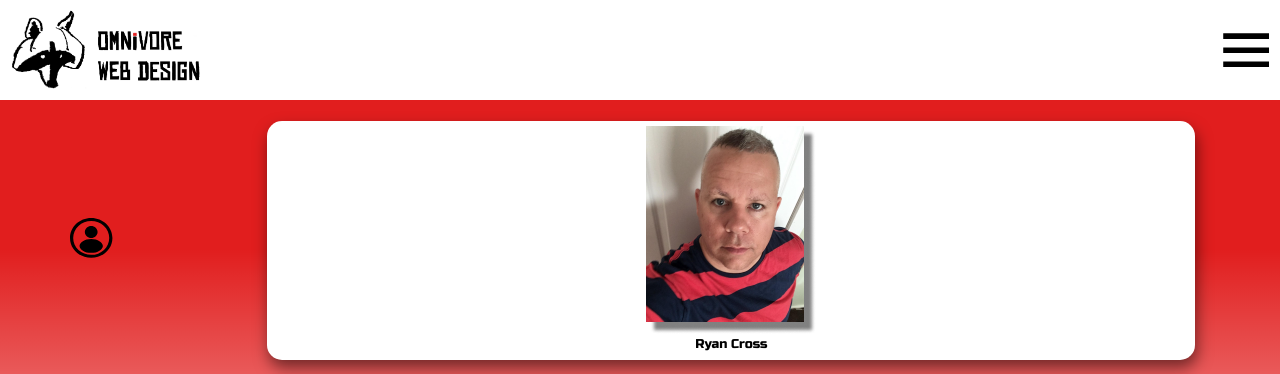
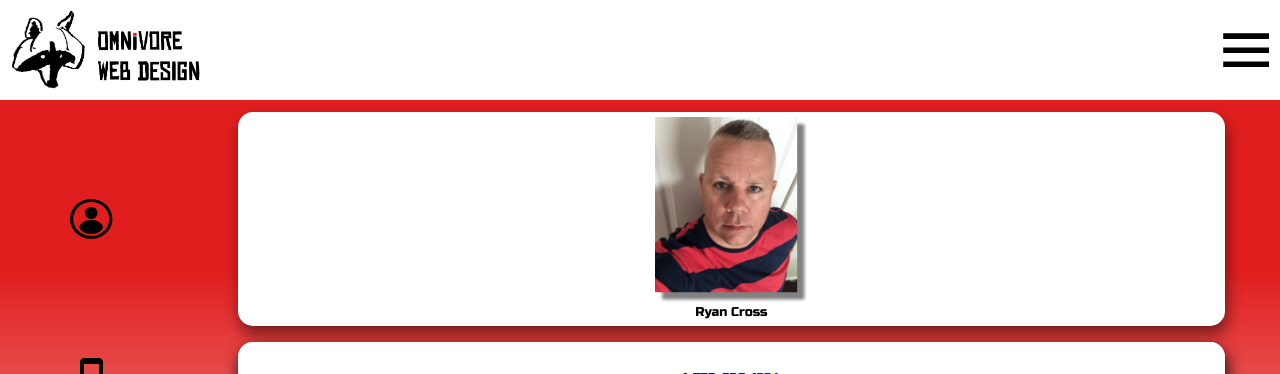
Before and after one commit to Ryan-Cross/omnivore, a Python web app: template templates/contact.html in a window 1280 px wide. Shown: the top 374 px of the page. Run offline with Jinja, Linux system fonts and the light colour scheme; the template is opened without the code that fills it, so the values that code supplies are empty; some libraries are stand-ins or nearby versions; some web fonts are replaced.

Commit message:
reworked contact page ..map ok

```diff
--- a/static/contactstyle.css
+++ b/static/contactstyle.css
@@ -1,19 +1,118 @@
 /* #region Default Mobile-portrait view no breakpoint   based on iphoneX (375x812) */
 
 
+     /*                               contents from here                                   */
 #backboard{
     width: 100vw;
     max-width: 100%;
     height: 100vh;
     /* overflow:hidden;     */
     box-sizing: border-box;
-
     display: grid;
     grid: 100px 1fr/ 1fr;
 }
 
+main{
+    box-sizing: border-box;
+    background: linear-gradient(180deg, rgba(255, 255, 255, 0) 21.35%, #FFFFFF 88.02%), #E11E1E;
+    font-size: 2rem;
+    display: grid;
+    grid: minmax(0,3fr) minmax(0,1fr) minmax(0,1fr) minmax(0,5fr)/100vw;
+    /* max-height: 100%; */
+    /* width: 100vw; */
+    place-items: center start;
+}
 
-#navbar{
+section{
+    height: 100%;
+    width: 100%;
+    display: grid;
+    grid: 1fr/1fr 6fr;
+    place-items: center;
+}
+
+#photosection{
+    /* background-color: aqua;       */
+}
+#phonesection{
+    /* background-color:olive; */
+}
+#mailsection{
+    /* background-color:orangered; */
+}
+#mapsection{
+    /* background-color:palegoldenrod; */
+}
+
+
+.icon{
+    max-height: 40px;
+}
+
+.contents{
+    height: 90%;
+    width: 90%;
+
+    background: #FFFFFF;
+	box-shadow: 2px 8px 15px rgba(0, 0, 0, 0.5);
+	border-radius: 15px;
+
+    box-sizing: border-box;
+    /* padding: 1rem 1rem 1rem 1rem; */
+
+	font-family: Russo One;
+	font-style: normal;
+	font-weight: normal;
+	font-size: .8rem;
+	text-align: center;
+    color: #000000;
+
+    display: grid;
+    place-items: center;
+}
+
+#photoframe{
+ /* background-color: pink; */
+    display: grid;
+    grid: minmax(100px,10fr)  1fr/1fr;
+    place-items: center;
+    padding: .3rem 1rem  .3rem 1rem;
+}
+
+#headshot{
+    object-fit: contain;
+    max-height: 100%;
+    height: 100%;
+}
+
+a{
+    color: blue;
+    text-decoration-color: blue;
+}
+.buttonclass{
+    color: blue;
+    height: 100%;
+    width: 100%;
+    border-width: 0px;
+}
+
+#mapframe{
+    display: grid;
+    grid: 1fr minmax(100px,10fr)/1fr;
+    place-items: center;
+    padding: .3rem 1rem  .3rem 1rem;
+}
+
+#themap{
+    height: 100%;
+    width: 100%;
+
+}
+
+
+
+  /*                               dropdown from here                                   */
+  #navbar{
     height: 100px;
     width: 100vw;
     max-width: 100%;
@@ -25,8 +124,6 @@
     top: 0;
     left: 0;
 }
-
-
 
 #navlogo{
     height: 80px;
@@ -55,6 +152,8 @@
     grid: 60px 6fr/1fr;
 
     position: fixed;
+    /* this next line is to keep the dropdown higher in stacking context than the leaflet map...i have no idea on leaflets z-index  */
+    z-index: 99999999999;
     top: 20px;
     right: 20px;
 }
@@ -91,83 +190,6 @@
 
     /* this is good but not on mobile */
     cursor: pointer;
-}
-
-     /*                               contents from here                                   */
-
-#contents{
-    box-sizing: border-box;
-    padding: 10px 0 10px 0;
-    background: linear-gradient(180deg, rgba(255, 255, 255, 0) 21.35%, #FFFFFF 88.02%), #E11E1E;
-    font-size: 2rem;
-    display: grid;
-    /* grid: 3fr 1fr 1fr 3fr/1fr;  */
-    max-height: 100%;
-}
-
-.icon{
-    max-height: 40px;
-}
-
-#photosection{
-    object-fit: contain;
-}
-
-#photoframe{
-    /* this grid needs a fixed height on that first cell or img collapses */
-    display: grid;
-    grid: 10fr 1fr/1fr;
-    place-items: center;
-    padding: .3rem 1rem  .3rem 1rem;
-
-}
-#headshot{
-    object-fit: contain;
-    max-height: 100%;
-    height: 100%;
-}
-
-.sectioned{
-    display: grid;
-    grid: 1fr/1fr 6fr;
-    place-items: center;
-    /* padding: 0 0 10px 0; */
-}
-
-.detailssection{
-    background: #FFFFFF;
-	box-shadow: 2px 8px 15px rgba(0, 0, 0, 0.5);
-	border-radius: 15px;
-	padding: 1rem 1rem 1rem 1rem;
-
-	box-sizing: content-box;
-	width: 70vw;
-
-	/* text-decoration: none; */
-	font-family: Russo One;
-	font-style: normal;
-	font-weight: normal;
-	font-size: .8rem;
-	text-align: center;
-    color: #000000;
-
-}
-
-.linkable{
-    color: blue;
-}
-
-#mapdetail{
-    display: grid;
-    grid:1fr 1rem/1fr;
-}
-
-#mapfullscreen{
-    font-size: 1rem;
-}
-
-#themap{
-    height: 200px;
 }
 
 /* #endregion */
--- a/templates/contact.html
+++ b/templates/contact.html
@@ -44,54 +44,36 @@
         </div>
 
 
-
-        <div id="contents">
-
-            <div id="photosection" class="sectioned">
-                <div id="photoicon" class="iconcontainer">
+        <main>
+            <section id="photosection">
                 <img src="\static\photoicon.svg"  class="icon" alt="icon for photo">
-                </div>
-                <div id="photoframe" class="detailssection">
+                <div id="photoframe" class="contents">
                     <img src="\static\RyanCross 2.png" id="headshot" alt="Ryan Cross headshot">
                     <p id="phototitle">Ryan Cross</p>
                 </div>
-            </div>
+            </section>
 
-            <div id="phonesection" class="sectioned">
-                <div id="phoneicon" class="iconcontainer">
+            <section  id="phonesection">
                 <img src="\static\phoneicon.svg" class="icon" alt="icon for phone number">
-                </div>
-                <div id="phonedetail">
-                    <a href="tel:+01-778-538-1334"><button class="detailssection linkable">1-778-538-1334</button></a>
-                </div>
-            </div>
+                <a href="tel:+01-778-538-1334" class="contents" ><button class="contents buttonclass">1-778-538-1334</button></a>
+            </section>
 
-            <div id="mailsection" class="sectioned">
-                    <div id="mailicon" class="iconcontainer">
+            <section  id="mailsection">
                 <img src="\static\mailicon.svg" class="icon" alt="icon for email">
-                    </div>
-                    <div id="maildetail">
-                        <a href="mailto: omnivorewebdesign@gmail.com" target="_blank"><button class="detailssection linkable">omnivorewebdesign@gmail.com</button></a>
-                    </div>
-            </div>
+                <a href="mailto: omnivorewebdesign@gmail.com" class="contents" target="_blank"><button class="contents buttonclass">omnivorewebdesign@gmail.com</button></a>
+            </section>
 
-            <div id="mapsection" class="sectioned">
-                    <div id="mapicon"  class="iconcontainer">
+            <section id="mapsection" >
                 <img src="\static\mapicon.svg" class="icon" alt="icon for map">
-                    </div>
 
-                    <div id="mapdetail" class="detailssection">
-                        <div id="themap">
+                <div id="mapframe" class="contents">
+                    <a href="#">take this map fullscreen</a>
+                    <div id="themap">   </div>
 
                 </div>
-                        <div id="mapfullscreen" class="linkable">
-                                <a href="">take this map fullscreen</a>
-                        </div>
-                    </div>
-            </div>
+            </section>
+        </main>
 
-
-        </div>
 
     </div>
 
```
Lines whose indentation alone changed are shown as unchanged.
